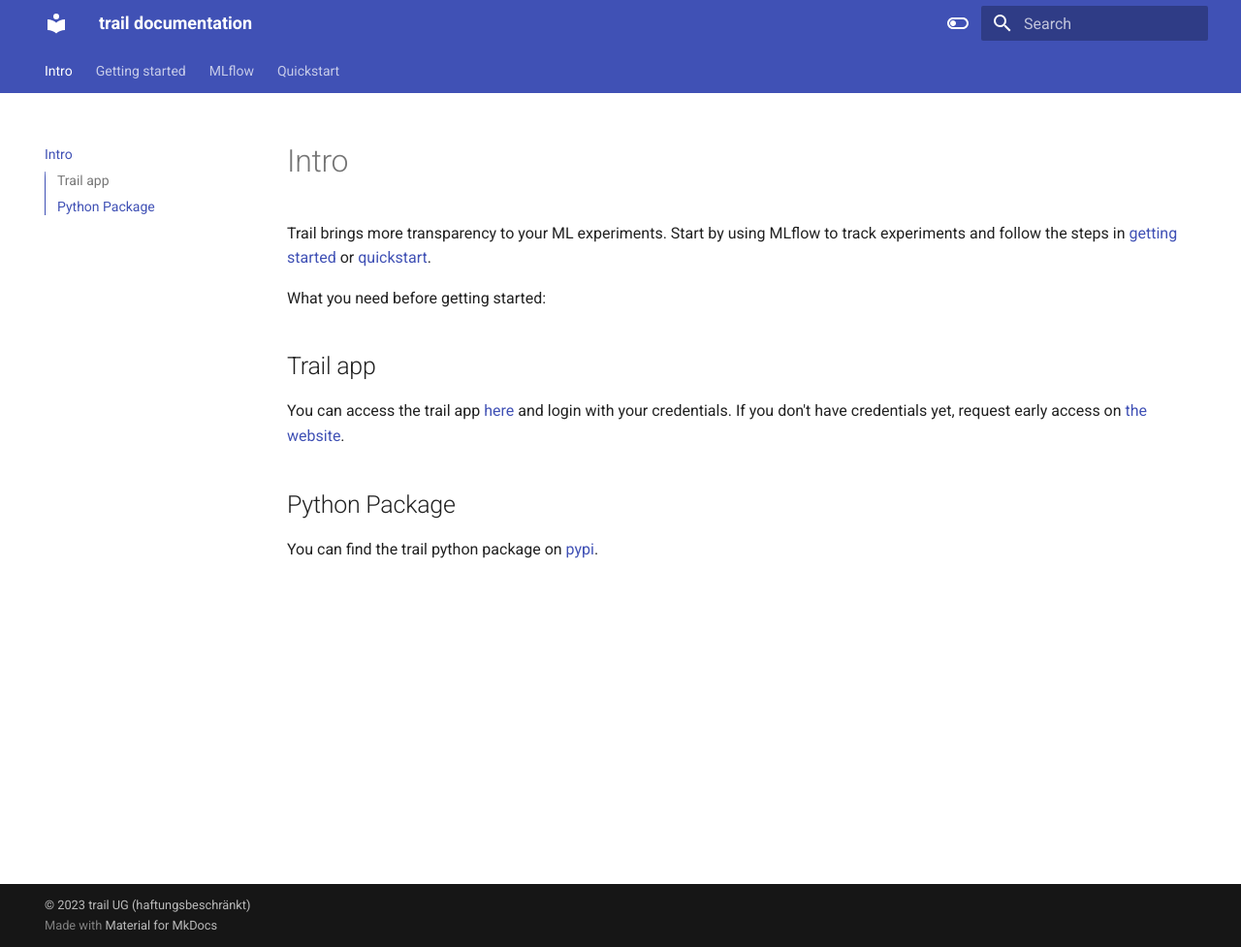
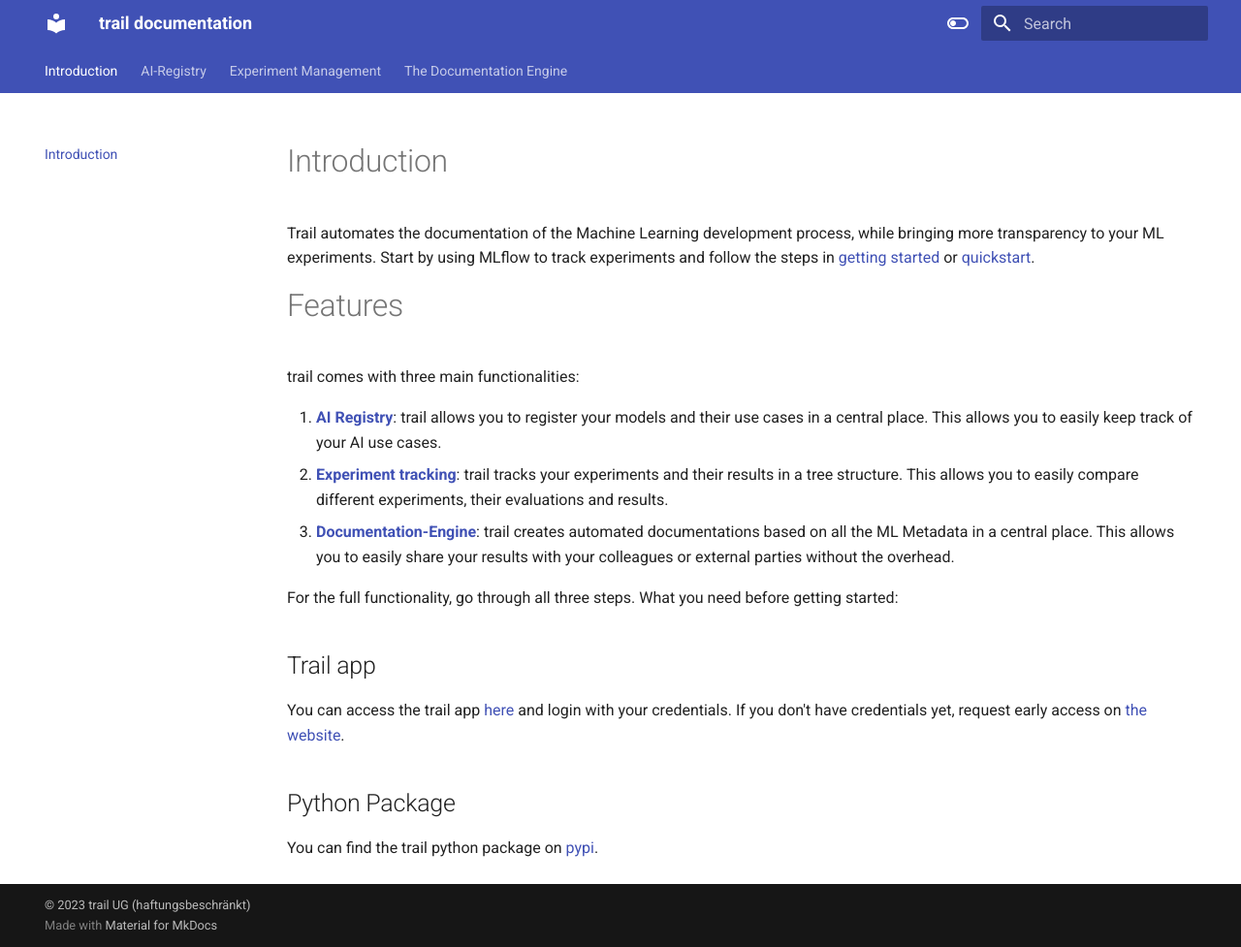
Before and after one commit to trail-ml/documentation, an MkDocs documentation site: the page built from docs/index.md, in a window 1280 px wide and 977 px high. Shown: the whole window at 97% size. Built offline with MkDocs 1.6.1 and Material for MkDocs 9.7.7, drawn with Linux system fonts in a browser that asks for light colours.

Commit message:
add docu and restructure

```diff
--- a/docs/index.md
+++ b/docs/index.md
@@ -1,8 +1,18 @@
-# Intro
-Trail brings more transparency to your ML experiments. Start by using MLflow to track experiments and follow the steps in [getting started](Getting_started.md) or [quickstart](Quickstart.md).
+# Introduction
 
+Trail automates the documentation of the Machine Learning development process, while bringing more transparency to your ML experiments. Start by using MLflow to track experiments and follow the steps in [getting started](Getting_started.md) or [quickstart](Quickstart.md).
+
+
+# Features
+trail comes with three main functionalities:
+
+1. [**AI Registry**](AI_Registry): trail allows you to register your models and their use cases in a central place. This allows you to easily keep track of your AI use cases.
+2. [**Experiment tracking**](Experiment_Management.md): trail tracks your experiments and their results in a tree structure. This allows you to easily compare different experiments, their evaluations and results.
+3. [**Documentation-Engine**](Documentation_Engine.md): trail creates automated documentations based on all the ML Metadata in a central place. This allows you to easily share your results with your colleagues or external parties without the overhead.
+
+
+For the full functionality, go through all three steps.
 What you need before getting started:
-
 
 ## Trail app
 
--- a/mkdocs.yml
+++ b/mkdocs.yml
@@ -46,5 +46,13 @@
       emoji_index: !!python/name:materialx.emoji.twemoji
       emoji_generator: !!python/name:materialx.emoji.to_svg
 
+nav:
+  - 'index.md'
+  - 'AI_Registry.md'
+  - 'Experiment_Management.md'
+  - 'Documentation_Engine.md'
+  #- 'Quickstart.md'
+
+
 copyright: |
   &copy; 2023 <a href="https://www.trail-ml.com"  target="_blank" rel="noopener">trail UG (haftungsbeschränkt)</a>
```
Also changed, not shown: docs/AI_Registry.md (added, +6 -0 lines), docs/Documentation_Engine.md (added, +16 -0 lines), docs/Experiment_Management.md (added, +124 -0 lines), docs/Getting_started.md (deleted, +0 -86 lines).
